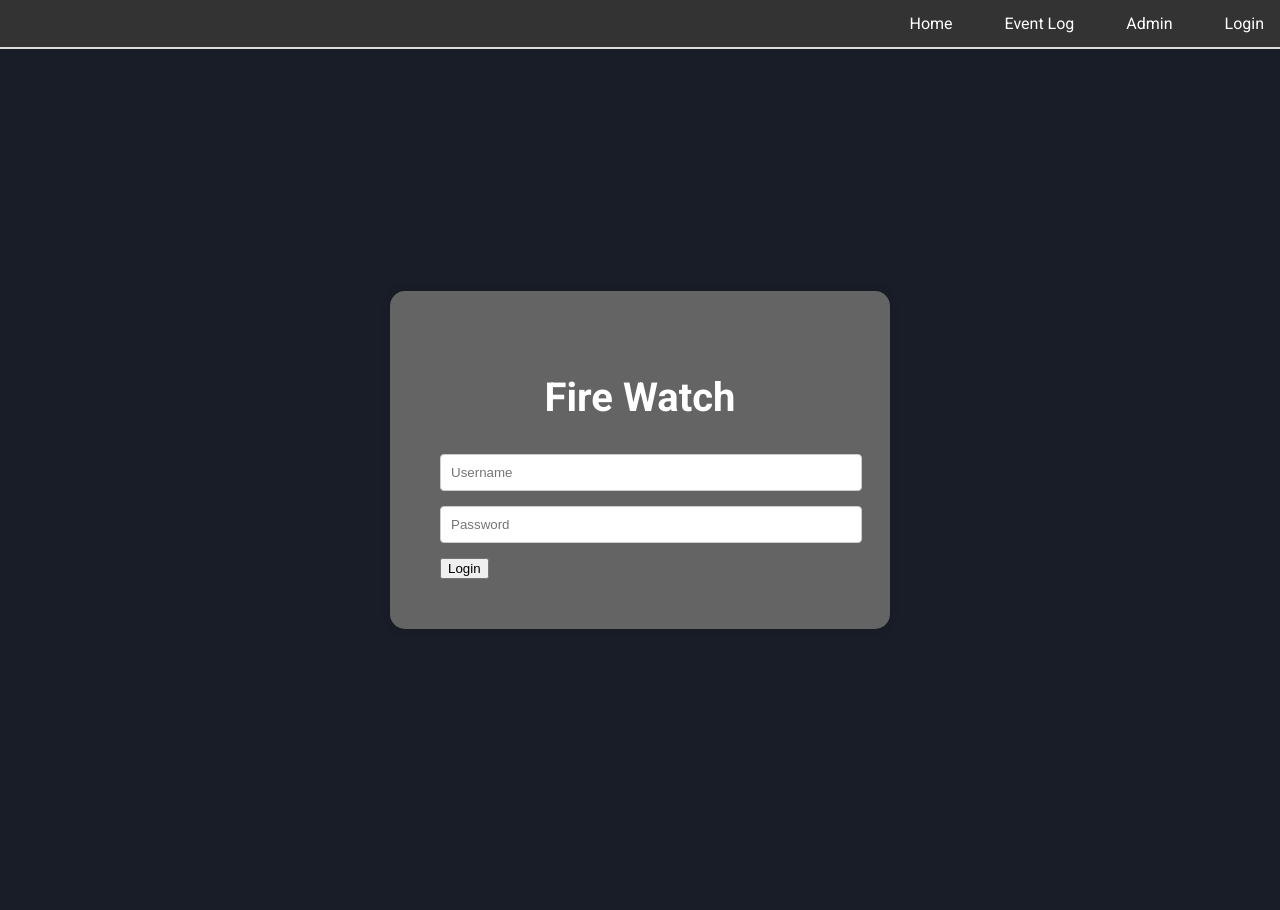
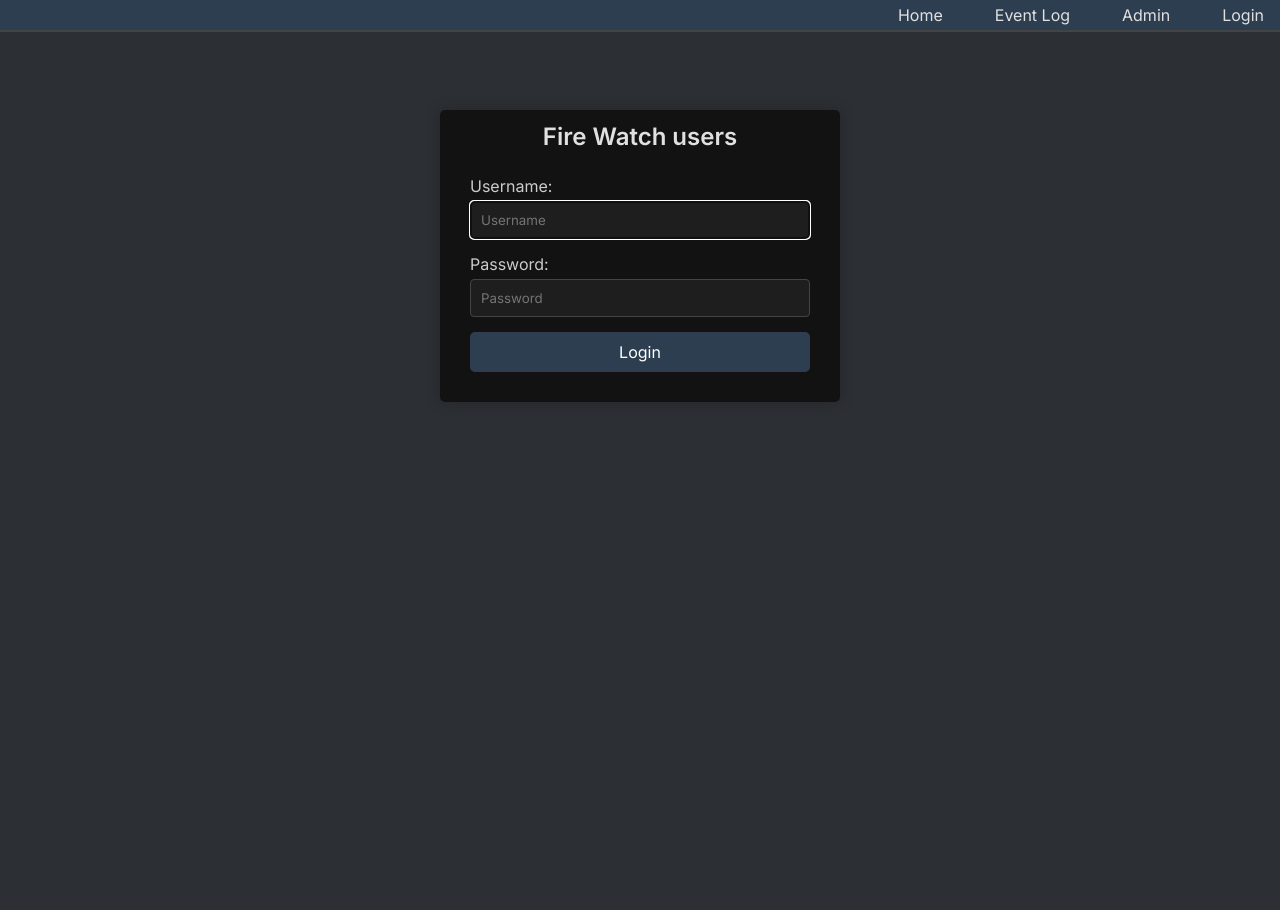
Before and after one commit to morrisEA/s25-team-white, a Django app: page /users/login in a window 1280 px wide. Before the commit the page ends 629 px from the top, so only its background shows below. Run offline with Django 4.2, Linux system fonts and the light colour scheme.

Commit message:
login formatting

```diff
--- a/firewatch/home/static/home/styles.css
+++ b/firewatch/home/static/home/styles.css
@@ -1,19 +1,27 @@
-/*layout.html navbar styles*/
-body.navbar-page{
+* {
+    font-family: "Inter", -apple-system, BlinkMacSystemFont, "Segoe UI", system-ui, Roboto, "Helvetica Neue", Arial, sans-serif !important;
     margin: 0;
     padding: 0;
+    box-sizing: border-box;
+}
+
+body.navbar-page {
+    margin: 0;
+    padding: 0;
+    background-color: #1E1E1E;
+    color: #E0E0E0;
+    font-family: "Inter", -apple-system, BlinkMacSystemFont, "Segoe UI", system-ui, Roboto, "Helvetica Neue", Arial, sans-serif;
 }
 
 .navbar {
-    background-color: #333;
+    background-color: #2C3E50;
     overflow: hidden;
     width: 100%;
     position: fixed;
     top: 0;
     left: 0;
     z-index: 1000;
-    border-bottom: 2px solid #ddd;
-    font-family: 'Roboto', sans-serif;
+    border-bottom: 2px solid #444;
 }
 
 .navbar ul {
@@ -31,19 +39,16 @@ body.navbar-page{
 
 .navbar a {
     display: block;
-    color: white;
+    color: #E0E0E0;
     text-align: center;
-    padding: 14px 16px;
+    padding: 5px 16px;
     text-decoration: none;
     transition: background-color 0.3s;
+    font-size: 1rem;
 }
 
-.navbar a:hover {
-    background-color: #575757;
-}
-
-.navbar a.active {
-    background-color: #575757;
+.navbar a:hover, .navbar a.active {
+    background-color: #34495E;
     border-radius: 5px;
 }
 
@@ -51,32 +56,46 @@ body.navbar-page{
     margin-top: 60px;
 }
 
+body.page-color {
+    background: #2C2F33;
+}
 
-/*login page styles*/
-body.page-color {
-    background-color: #181d27;
+.body #container {
+    background: #121212;
+    border: 1px solid #272727;
+    border-radius: 4px;
+    overflow: hidden;
+    width: 28em;
+    min-width: 300px;
+    height: auto;
+}
+
+
+#container {
+    margin: 50px auto;
 }
 
 .login-container {
     display: flex;
     justify-content: center;
-    align-items: center;
+    align-items: flex-start;
     height: 100vh;
+    padding-top: 50px;
 }
 
 .login-form {
-    background: rgb(100, 100, 100);
-    padding: 50px;
-    border-radius: 15px;
-    box-shadow: 0 0 10px rgba(0,0,0,0.1);
+    background-color: #121212;
+    padding: 0px 30px 30px 30px;
+    border-radius: 5px;
+    box-shadow: 0 0 15px rgba(0,0,0,0.2);
     width: 400px;
 }
 
 .login-form h2 {
-    font-family: 'Roboto' , sans-serif;
-    font-size: 2.5rem;
+    font-size: 24px;
+    padding: 12px 25px 25px 25px;
     text-align: center;
-    color: white;
+    color: #E0E0E0;
 }
 
 .login-form div {
@@ -86,27 +105,31 @@ body.page-color {
 .login-form label {
     display: block;
     margin-bottom: 5px;
+    color: #CCCCCC;
 }
 
 .login-form input[type="text"],
 .login-form input[type="password"] {
     width: 100%;
     padding: 10px;
-    border: 1px solid #ccc;
+    border: 1px solid #444;
     border-radius: 4px;
+    background-color: #1E1E1E;
+    color: #E0E0E0;
 }
 
-.login-form button {
-    background-color: #f8fff8;
-    color: rgb(0, 0, 0);
+.login-form input[type="submit"] {
+    background-color: #2C3E50;
+    color: #FFF;
     padding: 10px;
     border: none;
-    border-radius: 4px;
+    border-radius: 5px;
     cursor: pointer;
+    width: 100%;
+    font-size: 1rem;
+    transition: background-color 0.3s;
 }
 
-.login-form button:hover {
-    background-color: #4cae4c;
+.login-form input[type="submit"]:hover {
+    background-color: #34495E;
 }
-
-/*main & admin page styles*/
--- a/firewatch/home/templates/home/layout.html
+++ b/firewatch/home/templates/home/layout.html
@@ -6,7 +6,7 @@
     <meta charset="UTF-8">
     <meta name="viewport" content="width=device-width, initial-scale=1.0">
     <title>Fire Watch | {% block title %}{% endblock %}</title>
-    <link rel="stylesheet" href="https://fonts.googleapis.com/css2?family=Roboto:wght@400;700&display=swap">
+    <link href="https://fonts.googleapis.com/css2?family=Inter:wght@300;400;600&display=swap" rel="stylesheet">
     <link rel="stylesheet" type="text/css" href="{% static 'home/styles.css' %}">
 </head>
 
--- a/firewatch/users/templates/users/login.html
+++ b/firewatch/users/templates/users/login.html
@@ -5,16 +5,22 @@ Login
 {% endblock %}
 
 {% block body %}
+<div id="container">
 <div class="login-container">
   <form class="login-form" action="{% url 'users:login' %}" method="POST">
     {% csrf_token %}
-    <h2>Fire Watch</h2>
+    <h2>Fire Watch users</h2>
     {% if message %}
         <div style="color:red;">{{ message }}</div>
     {% endif %}
-    <div><input type="text" name="username" placeholder="Username" required></div>
-    <div><input type="password" name="password" placeholder="Password" required></div>
+    <div>
+      <label for="id_username">Username:</label>
+      <input type="text" name="username" autofocus autocapitalize="none" autocomplete="username" maxlength="150" placeholder="Username" required></div>
+    <div>
+      <label for="id_password">Password:</label>
+      <input type="password" name="password" autocomplete="current-password" placeholder="Password" required></div>
     <input type="submit" value="Login">
   </form>
 </div>
+</div>
 {% endblock %}
```
